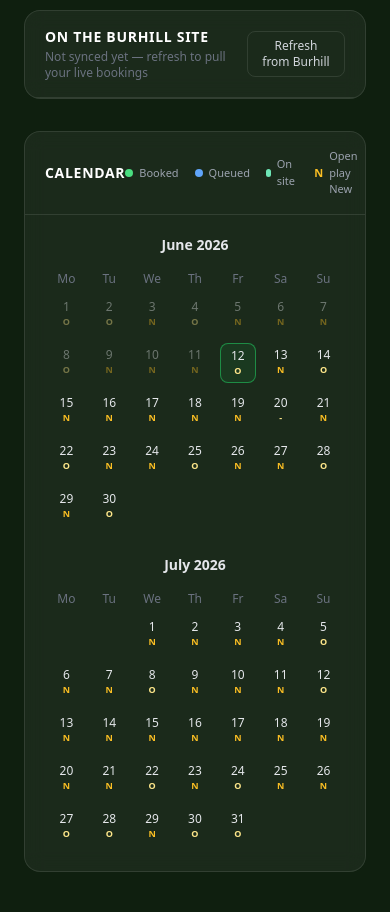
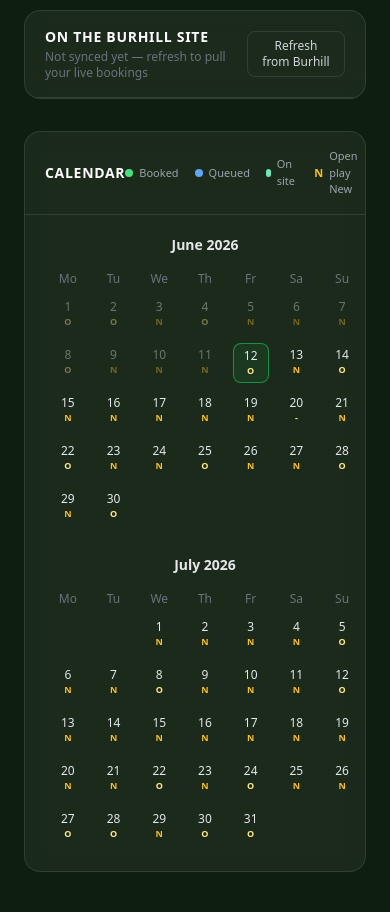
Before and after one commit to PaulJohnson85/burhill-booker, a Flask app: page / in a window 390 px wide; the page is wider, and only the part inside the window is pictured. Shown: the part 631-1543 px from the top of that part. Run offline with Flask 3, Linux system fonts and the light colour scheme; the visitor is signed in with stand-in values (Sample User, id 1); some libraries are stand-ins or nearby versions.

Commit message:
Make dashboard tables and stats bar horizontally scrollable on mobile
The bookings table, site bookings panel, calendar grids and the stats
boxes now scroll left/right within their containers (overflow-x-auto
with min table widths) instead of being squashed on narrow screens.

Co-Authored-By: Claude Opus 4.8 <noreply@anthropic.com>

```diff
--- a/templates/index.html
+++ b/templates/index.html
@@ -102,7 +102,7 @@
   </header>
 
   <!-- Stats bar -->
-  <div class="px-6 py-4 flex gap-4 text-sm">
+  <div class="px-6 py-4 flex gap-4 text-sm overflow-x-auto whitespace-nowrap">
     {% set counts = namespace(pending=0, waiting=0, running=0, booked=0, failed=0) %}
     {% for b in bookings %}
       {% if b.status == 'pending'   %}{% set counts.pending  = counts.pending  + 1 %}{% endif %}
@@ -144,7 +144,8 @@
     </div>
     {% else %}
     <div class="glass rounded-2xl overflow-hidden mt-2">
-      <table class="w-full text-sm">
+      <div class="overflow-x-auto">
+      <table class="w-full min-w-[760px] text-sm">
         <thead>
           <tr class="border-b border-white/10 text-gray-400 text-xs uppercase tracking-wider">
             <th class="text-left px-5 py-3">Date</th>
@@ -246,6 +247,7 @@
           {% endfor %}
         </tbody>
       </table>
+      </div>
     </div>
     {% endif %}
 
@@ -268,7 +270,8 @@
         </form>
       </div>
       {% if site_bookings %}
-      <table class="w-full text-sm">
+      <div class="overflow-x-auto">
+      <table class="w-full min-w-[560px] text-sm">
         <thead>
           <tr class="text-left text-xs text-gray-500 uppercase tracking-wider border-b border-white/10">
             <th class="px-5 py-3">Date &amp; time</th>
@@ -303,6 +306,7 @@
           {% endfor %}
         </tbody>
       </table>
+      </div>
       {% endif %}
     </div>
 
@@ -322,7 +326,8 @@
         {% for month in calendar_months %}
         <div>
           <h3 class="text-sm font-semibold text-gray-200 mb-3 text-center">{{ month.name }}</h3>
-          <table class="w-full text-center text-xs">
+          <div class="overflow-x-auto">
+          <table class="w-full min-w-[320px] text-center text-xs">
             <thead>
               <tr class="text-gray-500">
                 <th class="py-1 font-medium">Mo</th><th class="py-1 font-medium">Tu</th><th class="py-1 font-medium">We</th>
@@ -362,6 +367,7 @@
               {% endfor %}
             </tbody>
           </table>
+          </div>
         </div>
         {% endfor %}
       </div>
```
